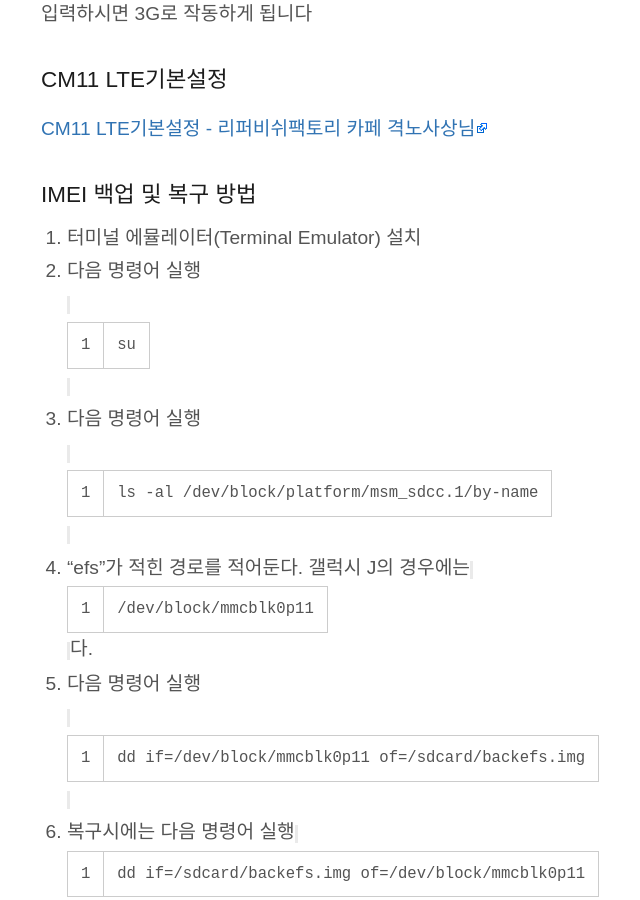
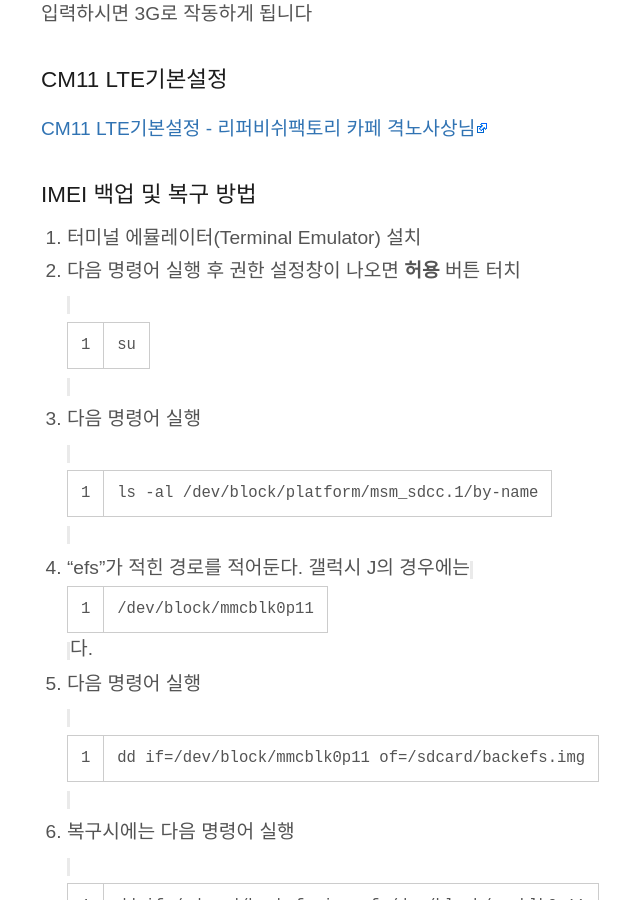
Before and after one commit to kalkin7/wiki, a Jekyll site: the page built from _posts/2014-10-26-galaxy-j.md, in a window 1280 px wide and 900 px high, scrolled down 7751 px. Shown: the whole window, without its empty margins (249-889 px from the left). Built offline with Jekyll 4.4.1, drawn with Linux system fonts in a browser that asks for light colours.

Commit message:
Wiki Update

```diff
--- a/_posts/2014-10-26-galaxy-j.md
+++ b/_posts/2014-10-26-galaxy-j.md
@@ -184,7 +184,7 @@ http://cafe.naver.com/refurbishfactory/930
 ### IMEI 백업 및 복구 방법
 
 1. 터미널 에뮬레이터(Terminal Emulator) 설치
-2. 다음 명령어 실행
+2. 다음 명령어 실행 후 권한 설정창이 나오면 **허용** 버튼 터치
 `su`
 3. 다음 명령어 실행
 `ls -al /dev/block/platform/msm_sdcc.1/by-name`
```
